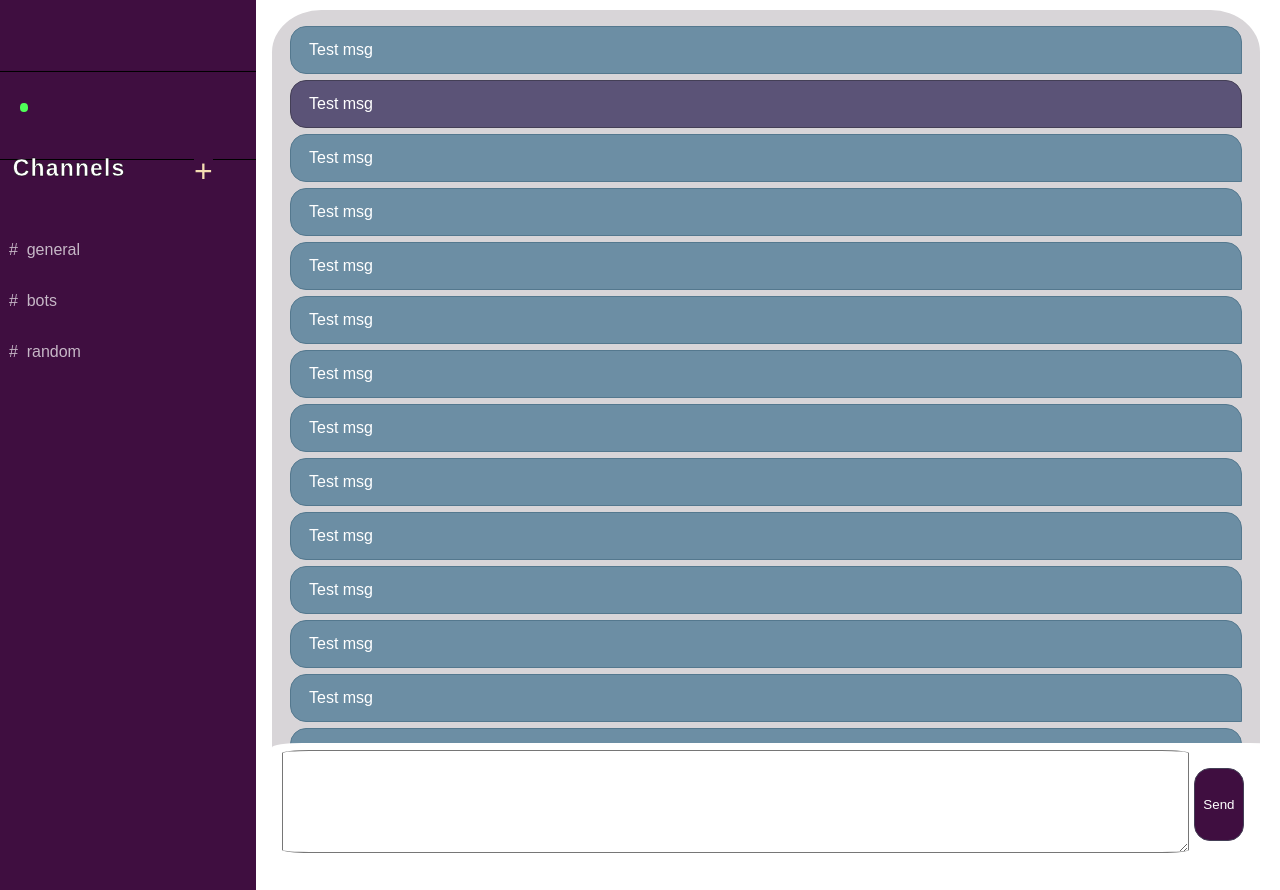
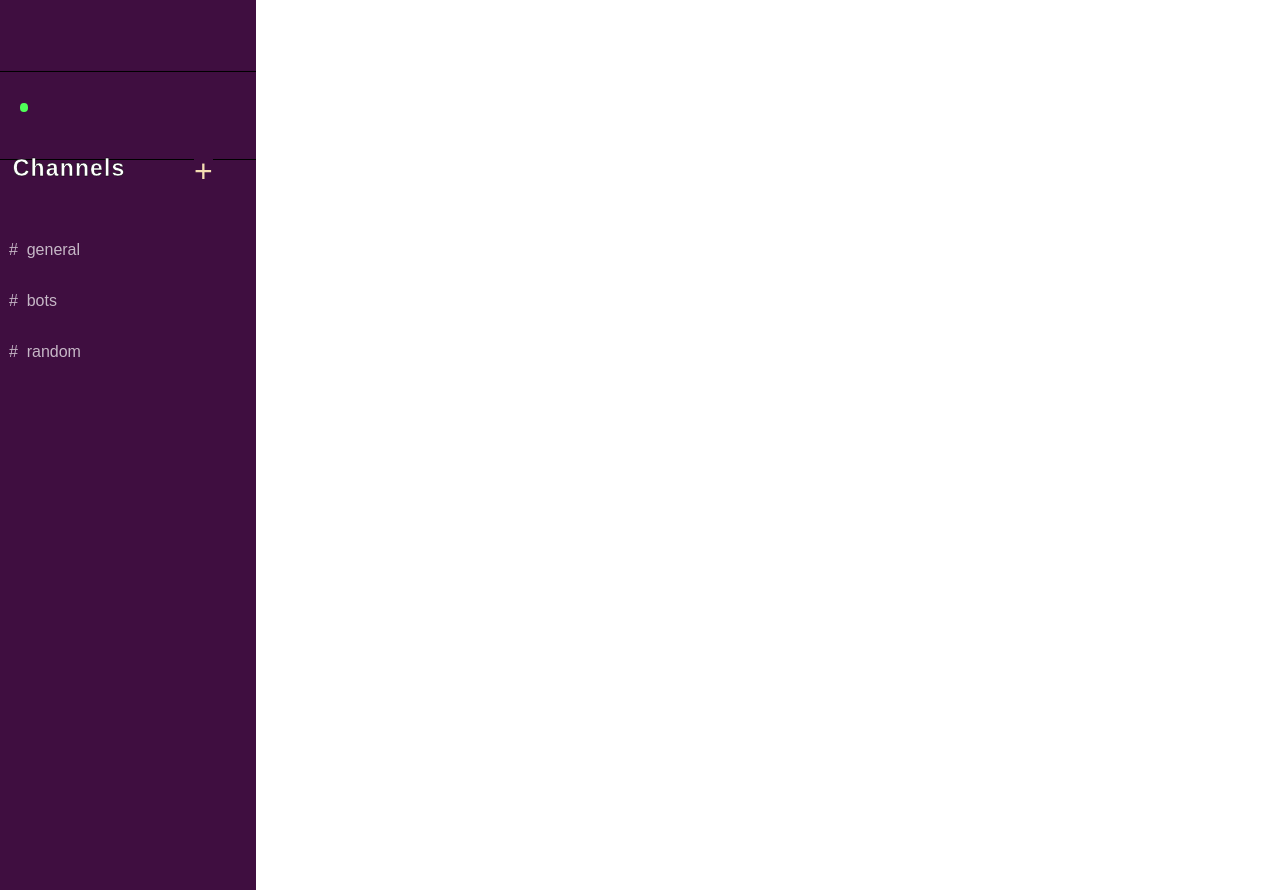
Before and after one commit to A-Fayez/flack, a Flask app: template templates/chat.html in a window 1280 px wide. Run offline with Flask 2, Linux system fonts and the light colour scheme; the template is opened without the code that fills it, so the values that code supplies are empty; style sheets or scripts are compiled from the project's sources.

Commit message:
only display messages if new users visited a channel

```diff
--- a/application.py
+++ b/application.py
@@ -7,13 +7,25 @@
 app.config["SECRET_KEY"] = os.getenv("SECRET_KEY")
 socketio = SocketIO(app)
 
-users = []
+users = ["John Doe", "Jane Doe"]
 channels_list = ["general", "bots", "random"]
-messages = {} # K: <string>, V: <dict, k:<string(user)>, v:<list of string messages>
+# K: <string(chName)>, V: stack of messages (list) each element in list is dict with K:user V: msg
+messages_memory = {"general": [ {
+                                  "user": "John Doe",
+                                  "timestamp": "11:10 AM",
+                                  "message": "Hi jane"
+                                }, {
+                                    "user": "Jane Doe",
+                                    "timestamp": "11:11 AM",
+                                    "message": "Hi john"
+                                }
+                            ]
+                }
+
 
 @app.route("/")
 def index():
-    return render_template("display.html")
+    return render_template("index.html")
 
 @app.route("/chat", methods=["GET", "POST"])
 def chat():
@@ -23,11 +35,14 @@
         return render_template("chat.html", display_name=name)
 
     # authenticate
+    # we want no display name conflicts and at the same time we want to display
+    # them as typed, hence using the map function
     elif request.method == "POST":
         name = request.form.get("name")
-        if name.lower() in users: # display name conflicts
-            return render_template("display.html", auth="False")
-        users.append(name.lower())
+        if name.lower() in list(map(lambda x:x.lower(), users)): # display name conflicts
+            return render_template("index.html", auth="False")
+        users.append(name)
+        print(users)
         return render_template("chat.html", display_name=name)
 
     return 405
@@ -42,7 +57,7 @@
     if request.method == "GET":
         return jsonify({"channels": channels_list})
 
-    # Make sure of receiving a valid json request
+    # Make sure of receiving a valid post json request
     elif request.method == "POST":
         print(channels_list)
         if len(request.json.keys()) != 1 or list(request.json.keys())[0] != "chName":
@@ -60,6 +75,10 @@
 
 @app.route("/messages", methods=["GET"])
 def messages():
+    """returns a json representation of previously sent messages in the channel name
+    specified in the url query param.
+    """
+
     channel_name = request.args.get("name")
     print(channel_name)
     if channel_name not in channels_list:
@@ -69,7 +88,7 @@
     print(request.args)
     return jsonify({
         "channel": channel_name,
-        "message": f"{channel_name}'s message test'"
+        "messages": messages_memory.get(channel_name)
     })
 
 if __name__ == '__main__':
--- a/static/js/chat.js
+++ b/static/js/chat.js
@@ -2,15 +2,26 @@
 
     const displayName = document.querySelector("#name").innerHTML;
     localStorage.setItem('name', displayName);
+
+    // used to execute displaying of messages box and new message are
+    // only once
+    // TODO: might get in your way of implementing remembering the channel
+    var anyLinkClicked = false;
 
     // list previously created channels
     fetch("/channels")
     .then(response => response.json())
     .then((channelsJSON) => {
         channelsJSON['channels'].forEach((channelName) => {
-            createNewChannel(channelName);
+            createNewChannelElement(channelName);
         });
     })
+
+    // socket commincation and controlling of sending/receiving messages
+
+
+
+
 
 
     // control displaying of popup
@@ -30,7 +41,7 @@
         postRequest("/channels", {"chName": channelName})
         .then(response => {
             if (response.valid) {
-                createNewChannel(channelName);
+                createNewChannelElement(channelName);
                 popup.style.display = "none";
                 console.log("channel created");
             }
@@ -42,6 +53,60 @@
     };
 
 });
+
+// Helper functions
+
+// displays an alert message if user tried to create a channel a name
+// that conflicts with a created channel
+function duplicateChannelName() {
+    // position: relative; margin: 0 auto; color: red; top:1100%;
+    const label = document.createElement("label");
+    label.innerHTML = "A channel with the same name already  exists.";
+    label.style.color = "red";
+    label.style.position = "relative";
+    label.style.margin = "0 auto";
+    label.style.top = "-50%";
+    label.style.fontSize = "smaller";
+    document.querySelector(".popup-content").appendChild(label);
+}
+
+// Creates a new list item representing the channel
+// this function is used at the initial loading of the page to fetch
+// previously created channels and gets their messages sent in them if there are any.
+// Note: new created channels will receive null on messages key
+function createNewChannelElement(channelName) {
+    const channel = document.createElement("li");
+    const link = document.createElement("a");
+    link.href = "";
+    link.className = "ch-link";
+    link.onclick = function() {
+        keepActive(this);
+
+        // show new message box
+        if (!window.anyLinkClicked) {
+            anyLinkClicked = true;
+            document.querySelectorAll(".input-message-area, .messages").forEach((element) => {
+                element.style.display = "flex";
+            });
+         }
+
+        console.log(`clicked on channel ${channelName}`);
+        getMessages(channelName)
+        .then(messages => console.log(messages)); //TODO: display messages in their dom template
+        return false;
+    }
+    link.innerHTML = "\xa0 # \xa0" + channelName;
+    channel.appendChild(link);
+    document.querySelector(".channels").appendChild(channel);
+}
+
+function keepActive(a) {
+    activeLinks = document.querySelectorAll('.ch-link.active');
+    if (activeLinks.length) {
+        activeLinks[0].className = 'ch-link';
+    }
+    a.className = 'ch-link active';
+}
 
 // returns a promise from sending a post request with desired api url
 // and post data
@@ -62,41 +127,3 @@
     const response = await fetch(url);
     return response.json();
 }
-
-function duplicateChannelName() {
-    // position: relative; margin: 0 auto; color: red; top:1100%;
-    const label = document.createElement("label");
-    label.innerHTML = "A channel with the same name already  exists.";
-    label.style.color = "red";
-    label.style.position = "relative";
-    label.style.margin = "0 auto";
-    label.style.top = "-50%";
-    label.style.fontSize = "smaller";
-    document.querySelector(".popup-content").appendChild(label);
-}
-
-// TODO:
-function createNewChannel(channelName) {
-    const channel = document.createElement("li");
-    const link = document.createElement("a");
-    link.href = "";
-    link.className = "ch-link";
-    link.onclick = function() {
-        keepActive(this);
-        console.log(`clicked on channel ${channelName}`);
-        getMessages(channelName)
-        .then(messages => console.log(messages));
-        return false;
-    }
-    link.innerHTML = "\xa0 # \xa0" + channelName;
-    channel.appendChild(link);
-    document.querySelector(".channels").appendChild(channel);
-}
-
-function keepActive(a) {
-    activeLinks = document.querySelectorAll('.ch-link.active');
-    if (activeLinks.length) {
-        activeLinks[0].className = 'ch-link';
-    }
-    a.className = 'ch-link active';
-}
--- a/static/sass/chat.scss
+++ b/static/sass/chat.scss
@@ -9,24 +9,25 @@
 }
 
 @mixin chat-bubble($own: false) {
+  position: relative;
   min-width: 60px;
 	max-width: 100%;
 	padding: 14px 18px;
-  margin: 6px 8px;
-  border-radius: 16px 16px 0 16px;
+  margin: 20px 8px;
+  border-radius: 16px 16px 16px 0px;
+  color: black;
 
   @if $own {
-    background-color: #6C8EA4;
-    border: 1px solid #54788e;
+    background-color: #4fb8e7;
+    border: 1px solid #93b6cc;
   }
 
   @else {
-    background-color: #5b5377;
-    border: 1px solid #443f56;
+    background-color: white;
+    border: 1px solid white;
   }
 
 }
-
 
 * {
   margin: 0;
@@ -220,6 +221,7 @@
   grid-area: 4 / 2 / 5 / 4;
   width: 100%;
   height: 100%;
+  display: none; // Will get visible once new users enter a channel
 }
 
 .new-msg-wrapper {
@@ -258,12 +260,14 @@
   background-color: $theme-coloer;
   border-radius: 16px;
   border: 1px solid #443f56;
+
 }
 
 .messages {
   grid-area: 1 / 2 / 5 / 4;
   width: 100%;
   height: 100%;
+  display: none;
 }
 
 #chat-box {
@@ -347,7 +351,6 @@
 }
 
 // chat bubbles
-
 .bubble-wrapper {
 	padding: 10px 10px;
 	display: flex;
@@ -368,10 +371,23 @@
   @include chat-bubble($own: false);
 }
 
+.msg-bubble.own span.sender,
+.msg-bubble.other span.sender{
+  color: black;
+  position: absolute;
+  top: 0;
+  left: 0;
+  margin: 8px 20px;
+  text-decoration: underline;
+  font-weight: bold;
+}
+
+
 // chat box scrollbar
 #chat-box::-webkit-scrollbar-track
 {
-	-webkit-box-shadow: inset 0 0 6px rgba(0,0,0,0.3);
+  -webkit-box-shadow: inset 0 0 6px rgba(0,0,0,0.3);
+  box-shadow: inset 0 0 6px rgba(0,0,0,0.3);
 	border-radius: 10px;
 	background-color: #F5F5F5;
 }
@@ -385,6 +401,7 @@
 #chat-box::-webkit-scrollbar-thumb
 {
 	border-radius: 10px;
-	-webkit-box-shadow: inset 0 0 6px rgba(0,0,0,.3);
+  -webkit-box-shadow: inset 0 0 6px rgba(0,0,0,.3);
+  box-shadow: inset 0 0 6px rgba(0,0,0,0.3);
 	background-color: #555;
 }
--- a/templates/chat.html
+++ b/templates/chat.html
@@ -34,21 +34,9 @@
     <div id="chat-box">
         <div class="bubble-wrapper">
             <div class="inline-container">
-                <div class="msg-bubble own">Test msg </div>
-                <div class="msg-bubble other">Test msg </div>
-                <div class="msg-bubble own">Test msg </div>
-                <div class="msg-bubble own">Test msg </div>
-                <div class="msg-bubble own">Test msg </div>
-                <div class="msg-bubble own">Test msg </div>
-                <div class="msg-bubble own">Test msg </div>
-                <div class="msg-bubble own">Test msg </div>
-                <div class="msg-bubble own">Test msg </div>
-                <div class="msg-bubble own">Test msg </div>
-                <div class="msg-bubble own">Test msg </div>
-                <div class="msg-bubble own">Test msg </div>
-                <div class="msg-bubble own">Test msg </div>
-                <div class="msg-bubble own">Test msg </div>
-                <div class="msg-bubble own">Test msg </div>
+                <!-- Message bubble template-->
+                <div class="msg-bubble own"> <span class="sender">Fayez</span><br> Test msg</div>
+                <div class="msg-bubble other"> <span class="sender">Mohmaed</span><br> Test msg</div>
             </div>
         </div>
     </div>
```
Also changed, not shown: templates/index.html (renamed from templates/display.html).
